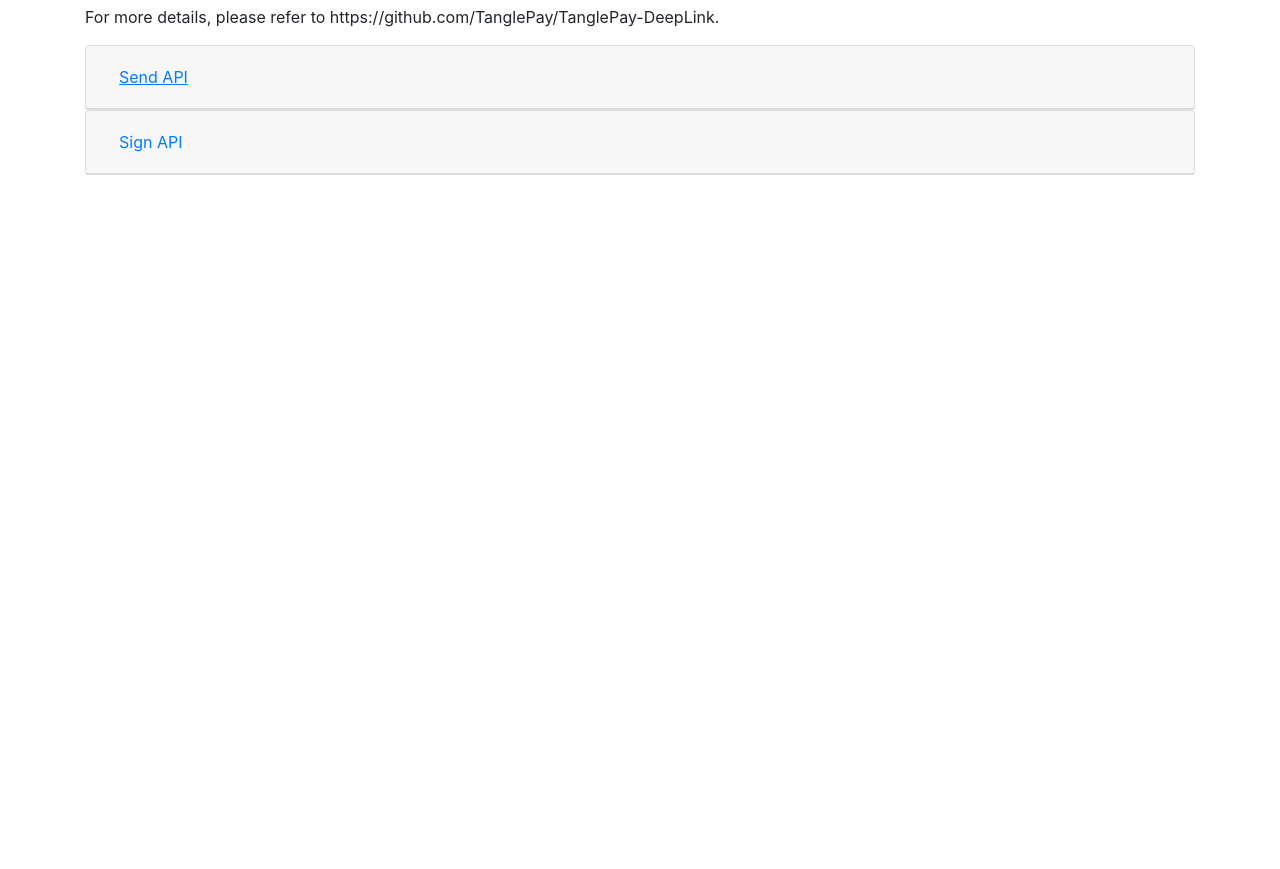
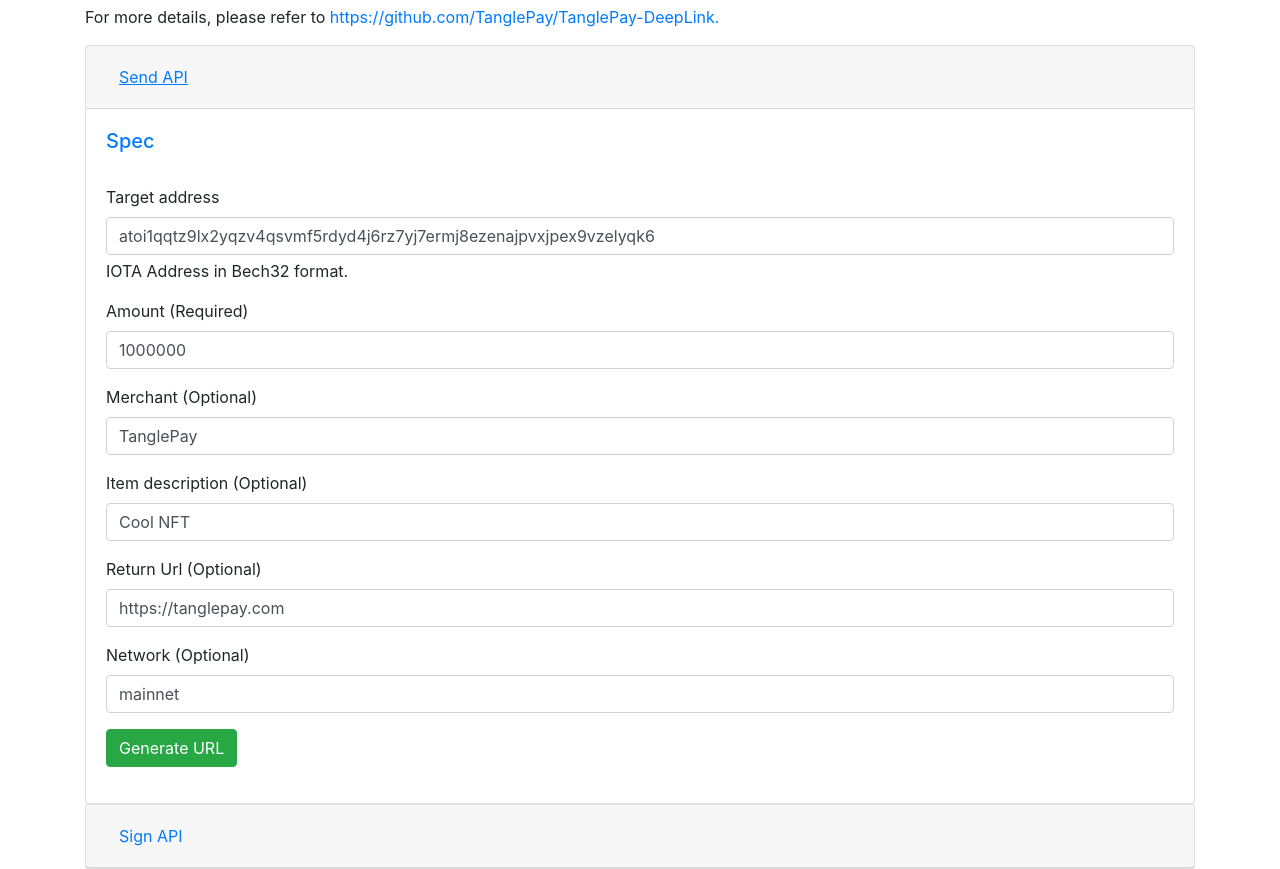
Before and after one commit to TanglePay/TanglePay-DeepLink, a plain HTML site: page index.html in a window 1280 px wide. Both pictures are taken after a click on the button "Send API". Shown: the part 51-920 px from the top of the page. Before the commit the page ends 800 px from the top, so only its background shows below. Drawn offline with nearby package versions, Linux system fonts and the light colour scheme.

Commit message:
update demo site

```diff
--- a/index.html
+++ b/index.html
@@ -17,19 +17,12 @@
     integrity="sha384-ApNbgh9B+Y1QKtv3Rn7W3mgPxhU9K/ScQsAP7hUibX39j7fakFPskvXusvfa0b4Q"
     crossorigin="anonymous"></script>
   <title>DeepLink examples</title>
-  <!-- <style>
-            input {
-                width: 100%;
-                height: 30px;
-                margin-bottom: 10px;
-            }
-        </style> -->
 </head>
 
 <body>
   <div class="container">
     <h1>Demo for TanglePay deeplinks.</h1>
-    <p>For more details, please refer to https://github.com/TanglePay/TanglePay-DeepLink.</p>
+    <p>For more details, please refer to <a href="https://github.com/TanglePay/TanglePay-DeepLink.">https://github.com/TanglePay/TanglePay-DeepLink.</a></p>
     <div id="accordion">
       <div class="card">
         <div class="card-header" id="headingOne">
@@ -40,10 +33,11 @@
             </button>
           </h5>
         </div>
-
-        <div id="collapseOne" class="collapse show" aria-labelledby="headingOne" data-parent="#accordion">
+        <div id="collapseOne" class="collapse" aria-labelledby="headingOne" data-parent="#accordion">
           <div class="card-body">
-            <form onsubmit="send()">
+            <form>
+              <h5><a href="https://github.com/TanglePay/TanglePay-DeepLink#api-send">Spec</a></h5>
+              <br/>
               <div class="mb-3">
                 <label for="send_id_address" class="form-label">Target address</label>
                 <input type="text" class="form-control" aria-describedby="addressHelp" id="send_id_address"
@@ -96,6 +90,8 @@
         <div id="collapseTwo" class="collapse" aria-labelledby="headingTwo" data-parent="#accordion">
           <div class="card-body">
             <form>
+              <h5><a href="https://github.com/TanglePay/TanglePay-DeepLink#api-sign">Spec</a></h5>
+              <br/>
               <div class="mb-3">
                 <label for="sign_id_content" class="form-label">Content (Required)</label>
                 <input type="text" class="form-control" id="sign_id_content"
```
Also changed, not shown: 1 other file.
